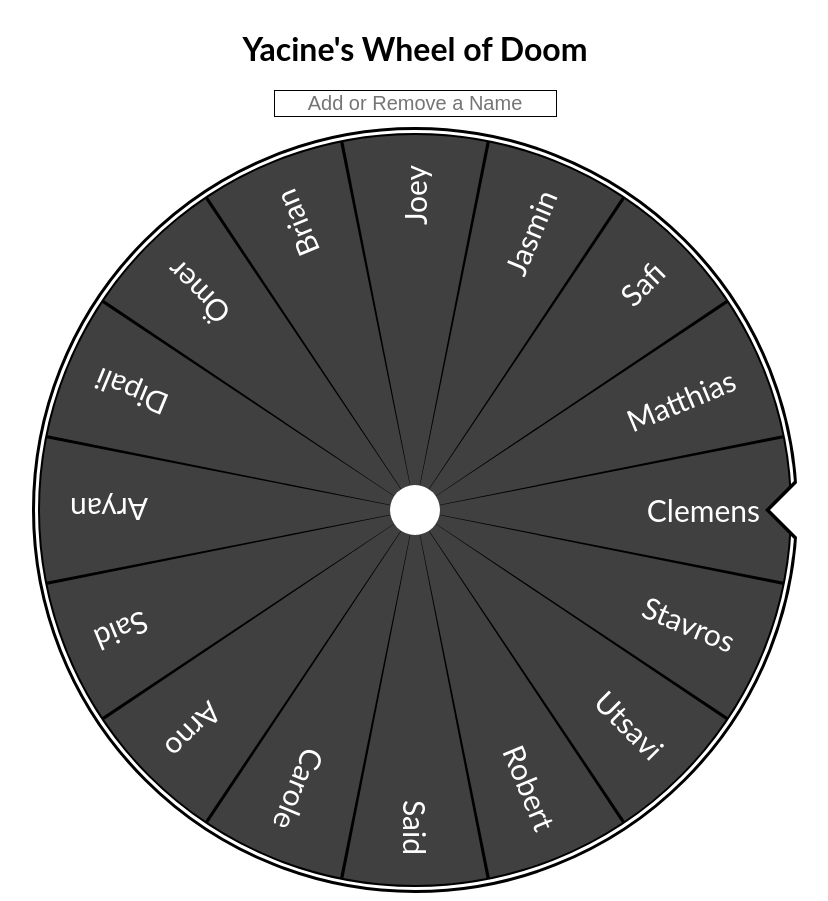
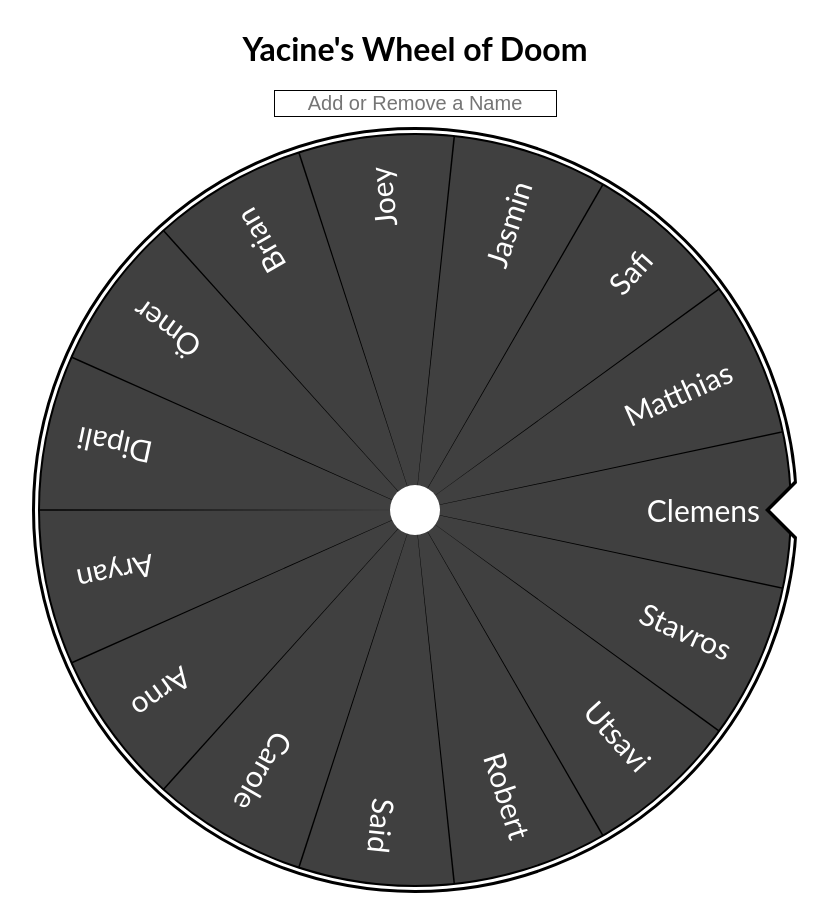
Before and after one commit to MatthiasvsGitHub/wheel-of-doom, a React (Create React App) app: page / in a window 1280 px wide. Shown: the whole page, without its empty margins (225-1053 px from the left). Built offline with nearby package versions, Linux system fonts and the light colour scheme.

Commit message:
fixed duplicate name

```diff
--- a/src/index.js
+++ b/src/index.js
@@ -4,7 +4,7 @@
 import './styles.css';
 
 export function App() {
-  const [names, setNames] = useState(['Clemens', 'Stavros', 'Utsavi', 'Robert', 'Said', 'Carole', 'Arno', 'Said', 'Aryan', 'Dipali', 'Ömer', 'Brian', 'Joey', 'Jasmin', 'Safi', 'Matthias'])
+  const [names, setNames] = useState(['Clemens', 'Stavros', 'Utsavi', 'Robert', 'Said', 'Carole', 'Arno', 'Aryan', 'Dipali', 'Ömer', 'Brian', 'Joey', 'Jasmin', 'Safi', 'Matthias'])
 
   const addRemove = (event) => {
     if (event.key === "Enter" && event.target.value !== "") {
```
